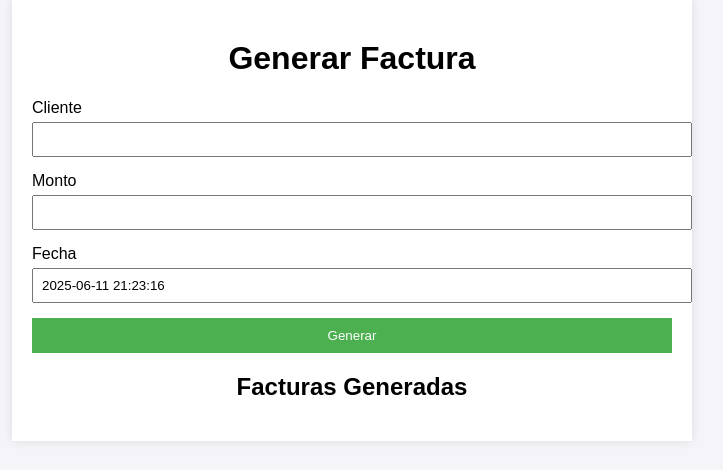
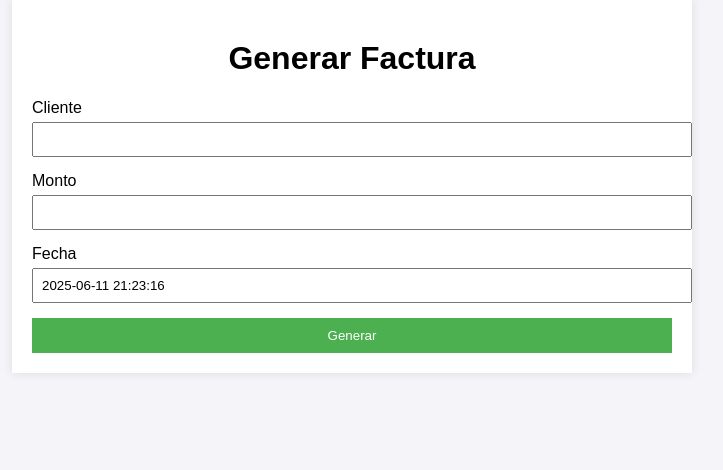
Before and after one commit to F-white835/facturas_web_balsamo, a Flask app: page / in a window 1280 px wide. Shown: the part 51-521 px from the top of the page, without its empty margins (288-1011 px from the left). Run offline with Flask 2, Linux system fonts and the light colour scheme.

Commit message:
Update index.html

```diff
--- a/backend/templates/index.html
+++ b/backend/templates/index.html
@@ -35,12 +35,6 @@
             </div>
             <button type="submit">Generar</button>
         </form>
-        <h2>Facturas Generadas</h2>
-        <ul>
-            {% for factura in facturas %}
-                <li>{{ factura.cliente }} - ${{ factura.monto }} - {{ factura.fecha }}</li>
-            {% endfor %}
-        </ul>
     </div>
 </body>
 </html>
```
